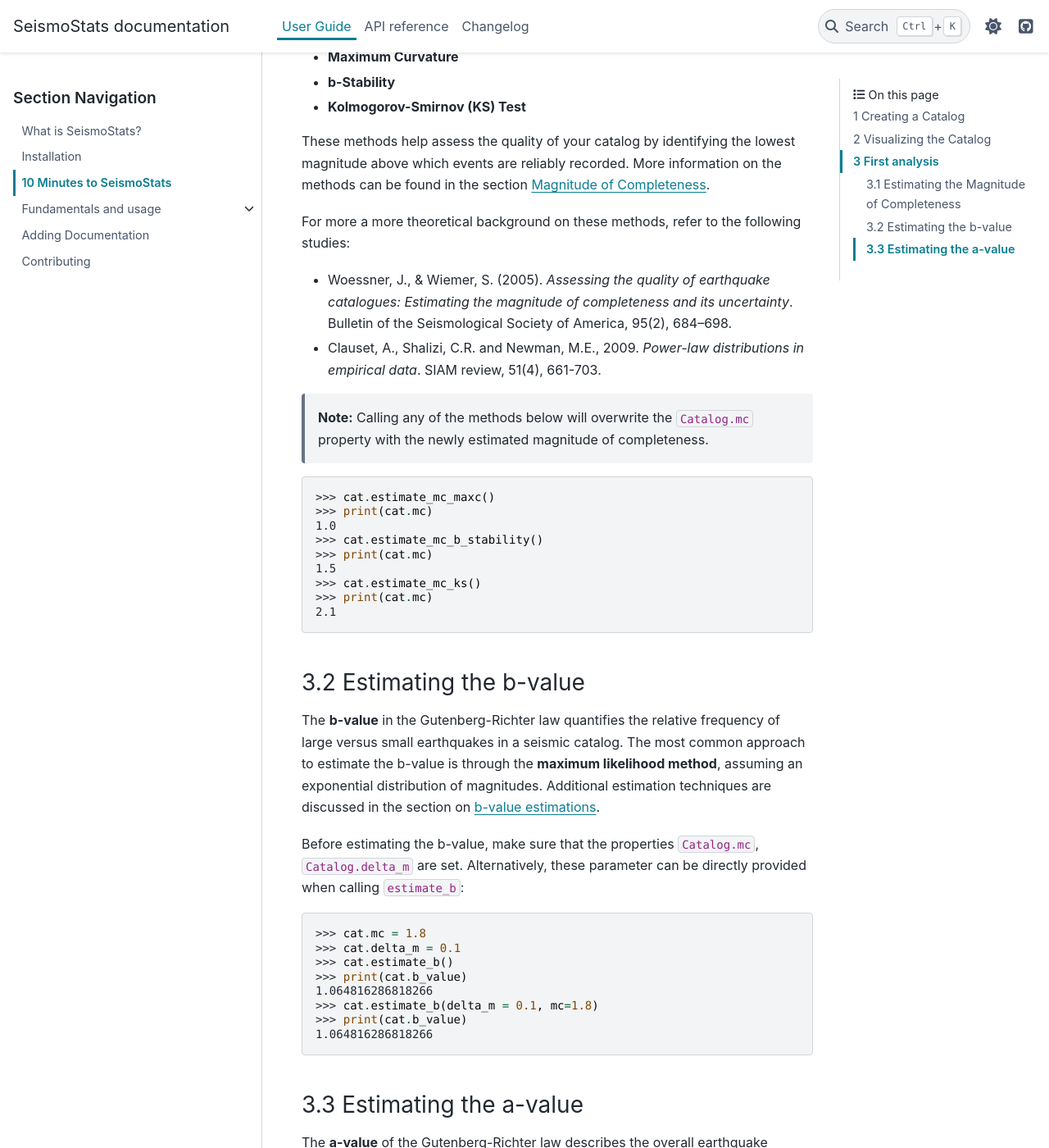
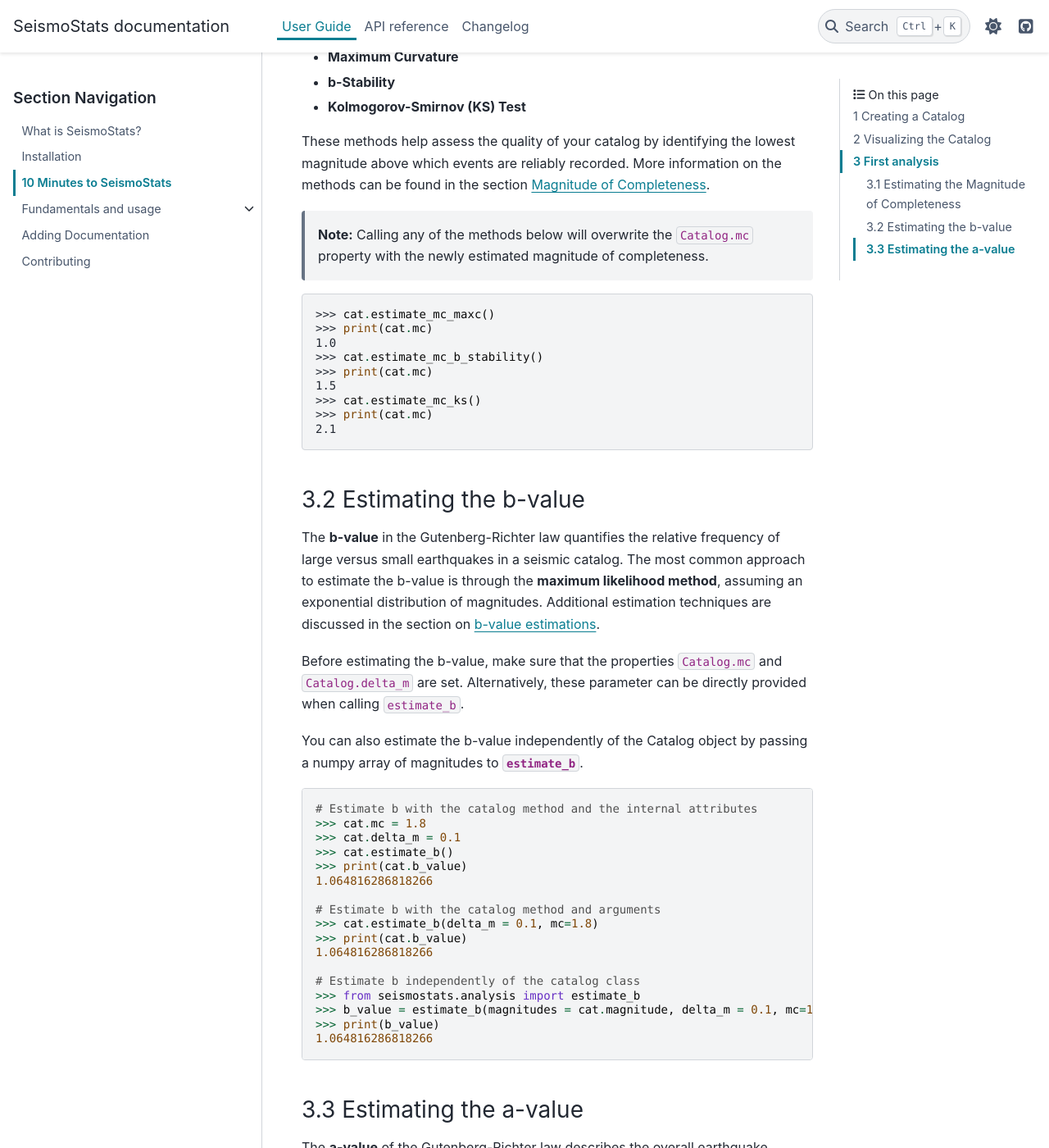
Before and after one commit to swiss-seismological-service/SeismoStats, a Sphinx documentation site: the page built from docs/source/user/10minute_intro.md, in a window 1280 px wide and 1400 px high, scrolled down 5678 px. Shown: the whole window at 82% size. Built offline with Sphinx 7.4.7 and the PyData theme 0.15.4, drawn with Linux system fonts in a browser that asks for light colours; pages that are not in the unit, such as notebooks, are missing from menus; the version number could not be read and is left out.

Commit message:
Add b-analysis without catalog class, delet references on mc methods.

````diff
--- a/docs/source/user/10minute_intro.md
+++ b/docs/source/user/10minute_intro.md
@@ -171,11 +171,6 @@ Seismostats provides three methods to estimate the **magnitude of completeness**
 
 These methods help assess the quality of your catalog by identifying the lowest magnitude above which events are reliably recorded. More information on the methods can be found in the section {doc}`Magnitude of Completeness<estimate_mc>`.
 
-For more a more theoretical background on these methods, refer to the following studies:
-
-- Woessner, J., & Wiemer, S. (2005). *Assessing the quality of earthquake catalogues: Estimating the magnitude of completeness and its uncertainty*. Bulletin of the Seismological Society of America, 95(2), 684–698.
-- Clauset, A., Shalizi, C.R. and Newman, M.E., 2009. *Power-law distributions in empirical data*. SIAM review, 51(4), 661-703.
-
 > **Note:**
 > Calling any of the methods below will overwrite the `Catalog.mc` property with the newly estimated magnitude of completeness.
 
@@ -195,15 +190,26 @@ For more a more theoretical background on these methods, refer to the following
 The **b-value** in the Gutenberg-Richter law quantifies the relative frequency of large versus small earthquakes in a seismic catalog.
 The most common approach to estimate the b-value is through the **maximum likelihood method**, assuming an exponential distribution of magnitudes. Additional estimation techniques are discussed in the section on {doc}`b-value estimations <estimate_b>`.
 
-Before estimating the b-value, make sure that the properties `Catalog.mc`, `Catalog.delta_m` are set. Alternatively, these parameter can be directly provided when calling `estimate_b`:
+Before estimating the b-value, make sure that the properties `Catalog.mc` and `Catalog.delta_m` are set. Alternatively, these parameter can be directly provided when calling `estimate_b`.
+
+You can also estimate the b-value independently of the Catalog object by passing a numpy array of magnitudes to {func}`estimate_b <seismostats.analysis.estimate_b>`.
 ```python
+# Estimate b with the catalog method and the internal attributes
 >>> cat.mc = 1.8
 >>> cat.delta_m = 0.1
 >>> cat.estimate_b()
 >>> print(cat.b_value)
 1.064816286818266
+
+# Estimate b with the catalog method and arguments
 >>> cat.estimate_b(delta_m = 0.1, mc=1.8)
 >>> print(cat.b_value)
+1.064816286818266
+
+# Estimate b independently of the catalog class
+>>> from seismostats.analysis import estimate_b
+>>> b_value = estimate_b(magnitudes = cat.magnitude, delta_m = 0.1, mc=1.8)
+>>> print(b_value)
 1.064816286818266
 ```
 
````
